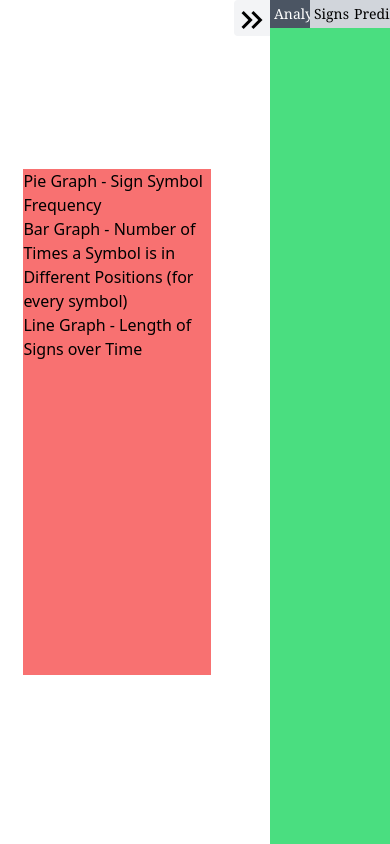
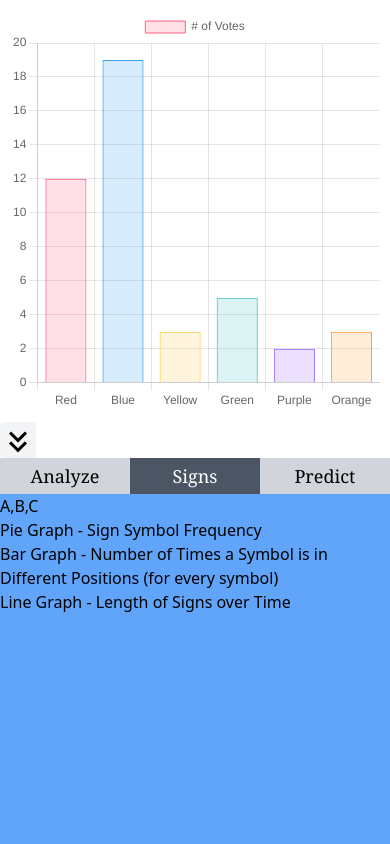
Before and after one commit to QuincyNash/Sign-Cracker, a React (Create React App) app: page / in a window 390 px wide. Built offline with nearby package versions, Linux system fonts and the light colour scheme.

Commit message:
Add Responsive Mobile Layout

```diff
--- a/src/App/index.tsx
+++ b/src/App/index.tsx
@@ -4,6 +4,7 @@ import SidePanel from "../SidePanel";
 
 interface AppState {
 	sidePanelHidden: boolean;
+	signs: Array<Array<string>>;
 }
 
 class App extends React.Component {
@@ -14,6 +15,7 @@ class App extends React.Component {
 		this.toggleSidePanel = this.toggleSidePanel.bind(this);
 		this.state = {
 			sidePanelHidden: false,
+			signs: [["A", "B", "C"]],
 		};
 	}
 
@@ -35,6 +37,7 @@ class App extends React.Component {
 				<Graph expanded={this.state.sidePanelHidden}></Graph>
 				<SidePanel
 					hidden={this.state.sidePanelHidden}
+					signs={this.state.signs}
 					toggleHidden={this.toggleSidePanel}
 				></SidePanel>
 			</div>
--- /dev/null
+++ b/src/Graph/chart.tsx
@@ -0,0 +1,48 @@
+import { ChartConfiguration } from "chart.js";
+
+const options: ChartConfiguration = {
+	type: "bar",
+	data: {
+		labels: ["Red", "Blue", "Yellow", "Green", "Purple", "Orange"],
+		datasets: [
+			{
+				label: "# of Votes",
+				data: [12, 19, 3, 5, 2, 3],
+				backgroundColor: [
+					"rgba(255, 99, 132, 0.2)",
+					"rgba(54, 162, 235, 0.2)",
+					"rgba(255, 206, 86, 0.2)",
+					"rgba(75, 192, 192, 0.2)",
+					"rgba(153, 102, 255, 0.2)",
+					"rgba(255, 159, 64, 0.2)",
+				],
+				borderColor: [
+					"rgba(255, 99, 132, 1)",
+					"rgba(54, 162, 235, 1)",
+					"rgba(255, 206, 86, 1)",
+					"rgba(75, 192, 192, 1)",
+					"rgba(153, 102, 255, 1)",
+					"rgba(255, 159, 64, 1)",
+				],
+				borderWidth: 1,
+			},
+		],
+	},
+	options: {
+		responsive: true,
+		maintainAspectRatio: false,
+		scales: {
+			y: {
+				beginAtZero: true,
+			},
+		},
+		plugins: {
+			legend: {
+				onClick: () => {},
+			},
+		},
+		animations: {},
+	},
+};
+
+export default options;
--- a/src/Graph/index.tsx
+++ b/src/Graph/index.tsx
@@ -1,41 +1,57 @@
 import React from "react";
+import ChartOptions from "./chart";
+import { Chart, registerables } from "chart.js";
+
+Chart.register(...registerables);
 
 interface GraphProps {
 	expanded: boolean;
 }
 
+interface GraphState {
+	chart?: Chart;
+}
+
 class Graph extends React.Component<GraphProps> {
+	state: GraphState;
+
 	constructor(props: any) {
 		super(props);
 		this.getExpandedStyles = this.getExpandedStyles.bind(this);
 		this.getNotExpandedStyles = this.getNotExpandedStyles.bind(this);
+
+		this.state = {};
 	}
 
 	getNotExpandedStyles() {
-		return "w-3/5 will-change-auto";
+		return "w-full h-[50%] will-change-auto md:w-3/5";
 	}
 
 	getExpandedStyles() {
-		return "w-[calc(100%-36px)] will-change-[width]";
+		return "w-full h-[calc(100%-36px)] will-change-[height] md:w-[calc(100%-36px)] md:will-change-[width]";
+	}
+
+	componentDidMount() {
+		let chartElement: any = document.getElementById("chart");
+		this.setState({
+			chart: new Chart(chartElement.getContext("2d"), ChartOptions),
+		});
 	}
 
 	render() {
 		return (
 			<div
 				className={
-					"flex h-full justify-center items-center absolute transition-{width} duration-500 " +
+					"flex justify-center items-center absolute transition-{width} duration-500 md:h-full " +
 					(this.props.expanded
 						? this.getExpandedStyles()
 						: this.getNotExpandedStyles())
 				}
 			>
-				<main className="w-4/5 h-3/5 bg-red-400">
-					<p>
-						Pie Graph - Sign Symbol Frequency
-						<br></br>Bar Graph - Number of Times a Symbol is in Different
-						Positions (for every symbol)
-						<br></br>Line Graph - Length of Signs over Time
-					</p>
+				<main className="w-[95%] h-[95%]">
+					<div className="w-full h-full">
+						<canvas id="chart"></canvas>
+					</div>
 				</main>
 			</div>
 		);
--- a/src/SidePanel/index.tsx
+++ b/src/SidePanel/index.tsx
@@ -9,6 +9,7 @@ interface SidePanelState {
 
 interface SidePanelProps {
 	hidden: boolean;
+	signs: Array<Array<string>>;
 	toggleHidden: React.MouseEventHandler;
 }
 
@@ -25,11 +26,28 @@ class SidePanel extends React.Component<SidePanelProps> {
 		this.getNotSelectedPanelStyles = this.getNotSelectedPanelStyles.bind(this);
 
 		this.state = {
-			panel: "Analyze",
+			panel: "Signs",
 		};
 	}
 
+	componentDidMount() {
+		window.addEventListener("resize", () => {
+			let iconElement = document.getElementById("hide-icon");
+			let iconType = iconElement?.textContent;
+			if (iconType !== this.getIconType()) {
+				this.forceUpdate();
+			}
+		});
+	}
+
 	getIconType() {
+		if (window.innerWidth < 768) {
+			let iconType = "keyboard_double_arrow_down";
+			if (this.props.hidden) {
+				iconType = "keyboard_double_arrow_up";
+			}
+			return iconType;
+		}
 		let iconType = "keyboard_double_arrow_right";
 		if (this.props.hidden) {
 			iconType = "keyboard_double_arrow_left";
@@ -47,14 +65,14 @@ class SidePanel extends React.Component<SidePanelProps> {
 		if (this.state.panel === "Analyze") {
 			return <AnalyzePanel></AnalyzePanel>;
 		} else if (this.state.panel === "Signs") {
-			return <SignsPanel></SignsPanel>;
+			return <SignsPanel signs={this.props.signs}></SignsPanel>;
 		} else if (this.state.panel === "Predict") {
 			return <PredictPanel></PredictPanel>;
 		}
 	}
 
 	getHiddenStyles() {
-		return "translate-x-[calc(100%-36px)]";
+		return "translate-y-[calc(100%-36px)] md:translate-x-[calc(100%-36px)] md:translate-y-0";
 	}
 
 	getSelectedPanelStyles() {
@@ -69,7 +87,7 @@ class SidePanel extends React.Component<SidePanelProps> {
 		return (
 			<div
 				className={
-					"flex w-2/5 h-full absolute float-right left-[60%] transition-transform duration-500 " +
+					"flex flex-col w-full h-[50%] absolute left-0 top-[50%] transition-transform duration-500 md:left-[60%] md:top-0 md:w-2/5 md:h-full md:flex-row " +
 					(this.props.hidden ? this.getHiddenStyles() : "")
 				}
 			>
@@ -77,7 +95,10 @@ class SidePanel extends React.Component<SidePanelProps> {
 					className="w-9 h-9 rounded-l cursor-pointer bg-gray-100 transition-colors hover:bg-gray-200"
 					onClick={this.props.toggleHidden}
 				>
-					<span className={"material-icons w-full h-full select-none text-4xl"}>
+					<span
+						id="hide-icon"
+						className={"material-icons w-full h-full select-none text-4xl"}
+					>
 						{this.getIconType()}
 					</span>
 				</div>
@@ -87,7 +108,7 @@ class SidePanel extends React.Component<SidePanelProps> {
 							return (
 								<span
 									className={
-										"inline-block w-1/3 text-sm p-1 select-none cursor-pointer text-center font-serif transition-colors sm:text-base sm:p-0.5 md:text-lg md:p-0 lg:text-2xl xl:text-3xl " +
+										"inline-block w-1/3 p-1 text-lg select-none cursor-pointer text-center font-serif transition-colors sm:text-xl md:text-xl md:p-0 lg:text-2xl xl:text-3xl " +
 										(this.state.panel === panel
 											? this.getSelectedPanelStyles()
 											: this.getNotSelectedPanelStyles())
@@ -100,7 +121,7 @@ class SidePanel extends React.Component<SidePanelProps> {
 							);
 						})}
 					</nav>
-					<main className="w-full grow">{this.getPanel()}</main>
+					<div className="w-full grow">{this.getPanel()}</div>
 				</main>
 			</div>
 		);
--- a/src/panels/AnalyzePanel/index.tsx
+++ b/src/panels/AnalyzePanel/index.tsx
@@ -4,7 +4,12 @@ class AnalyzePanel extends React.Component {
 	render() {
 		return (
 			<div className="w-fill h-full bg-green-400">
-				<p></p>
+				<p>
+					Pie Graph - Sign Symbol Frequency
+					<br></br>Bar Graph - Number of Times a Symbol is in Different
+					Positions (for every symbol)
+					<br></br>Line Graph - Length of Signs over Time
+				</p>
 			</div>
 		);
 	}
--- a/src/panels/PredictPanel/index.tsx
+++ b/src/panels/PredictPanel/index.tsx
@@ -4,7 +4,12 @@ class PredictPanel extends React.Component {
 	render() {
 		return (
 			<div className="w-fill h-full bg-purple-400">
-				<p></p>
+				<p>
+					Pie Graph - Sign Symbol Frequency
+					<br></br>Bar Graph - Number of Times a Symbol is in Different
+					Positions (for every symbol)
+					<br></br>Line Graph - Length of Signs over Time
+				</p>
 			</div>
 		);
 	}
--- a/src/panels/SignsPanel/index.tsx
+++ b/src/panels/SignsPanel/index.tsx
@@ -1,10 +1,24 @@
 import React from "react";
 
-class SignsPanel extends React.Component {
+interface SignsPanelProps {
+	signs: Array<Array<string>>;
+}
+
+class SignsPanel extends React.Component<SignsPanelProps> {
 	render() {
 		return (
 			<div className="w-fill h-full bg-blue-400">
-				<p></p>
+				<ol>
+					{this.props.signs.map((sign, _i) => {
+						return <li>{sign.join()}</li>;
+					})}
+				</ol>
+				<p>
+					Pie Graph - Sign Symbol Frequency
+					<br></br>Bar Graph - Number of Times a Symbol is in Different
+					Positions (for every symbol)
+					<br></br>Line Graph - Length of Signs over Time
+				</p>
 			</div>
 		);
 	}
```
